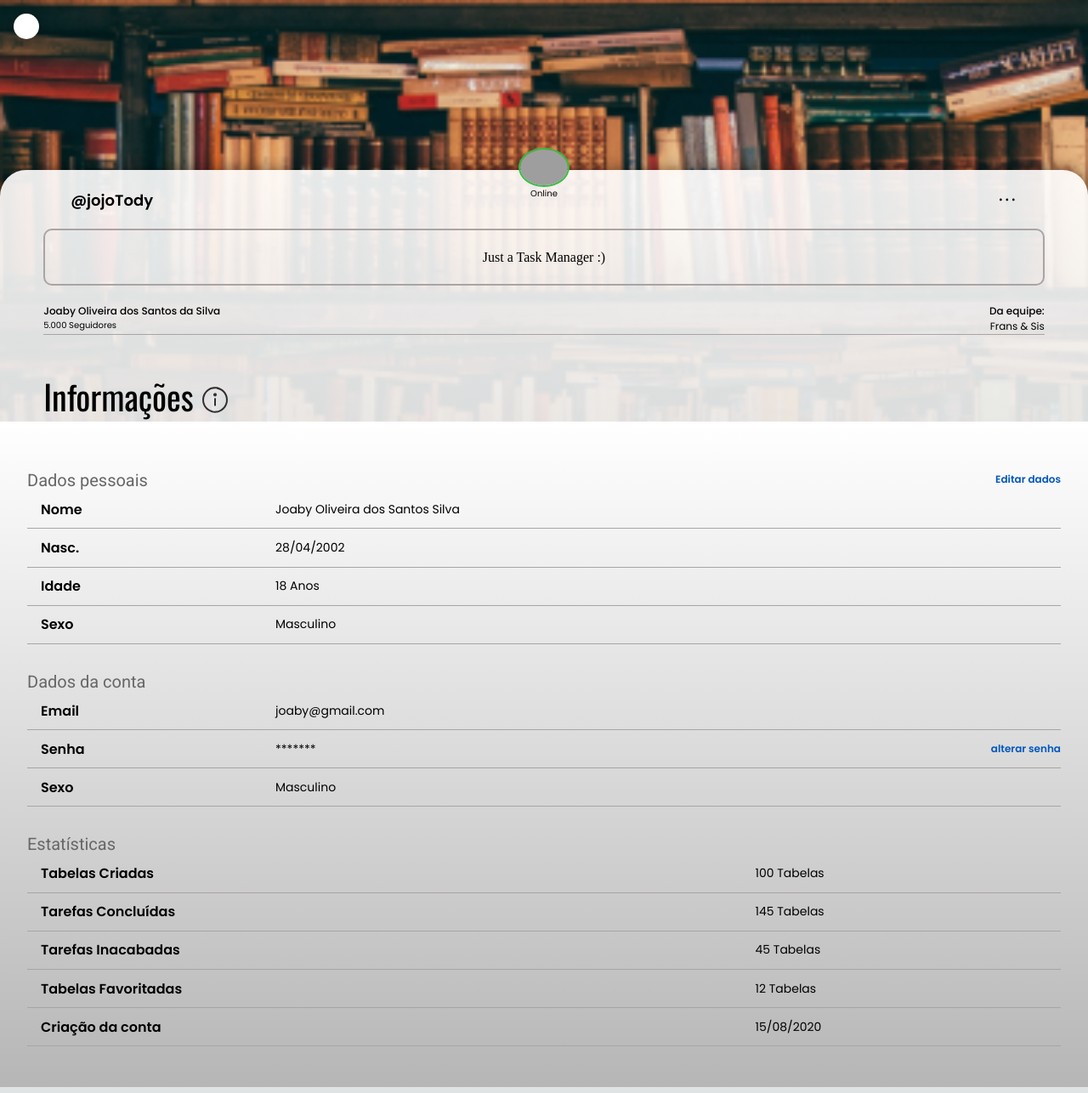
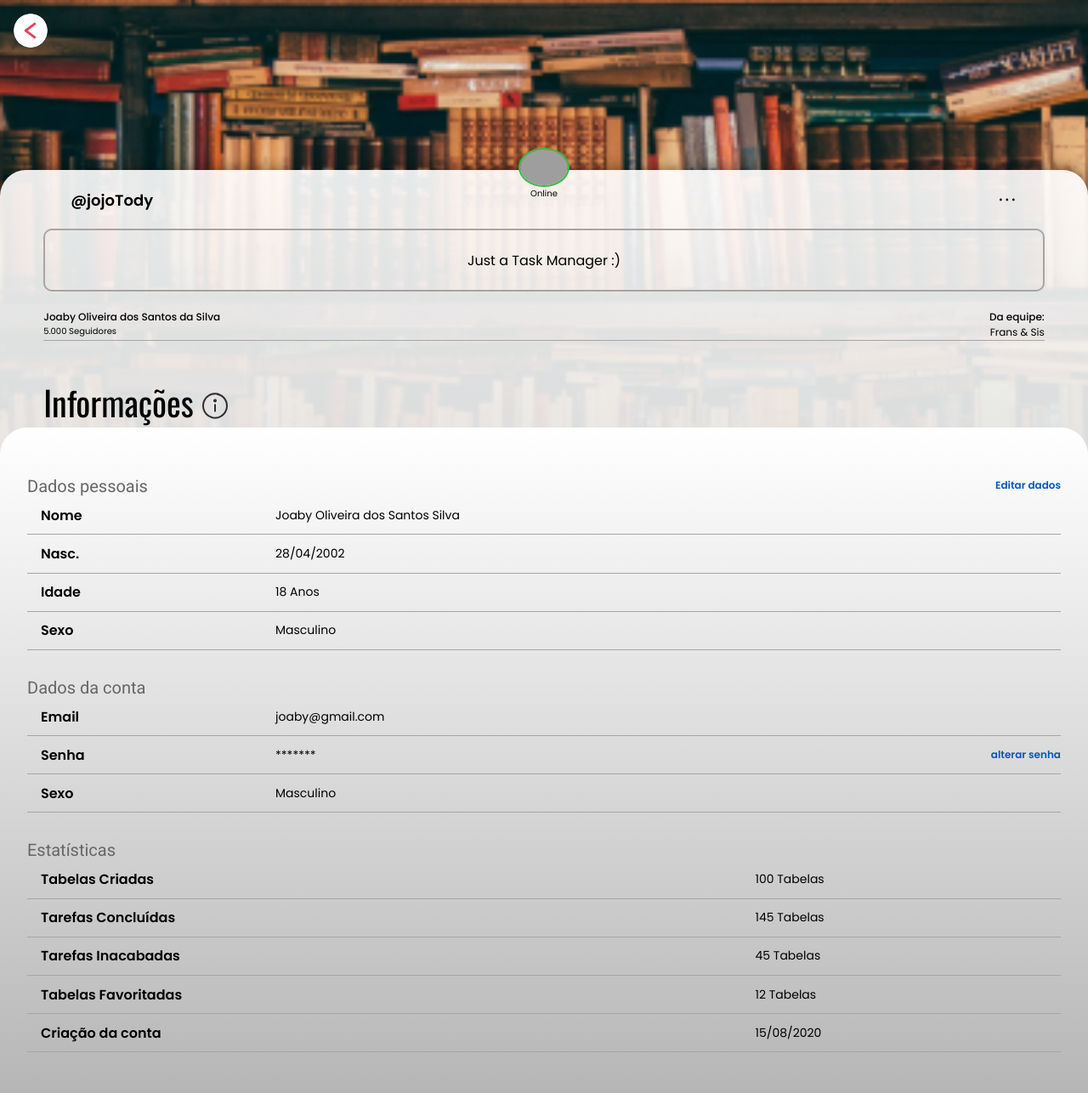
Before and after one commit to joaby-oliveira/todods, a PHP site: page /profile-manager.php in a window 1280 px wide. Shown: the whole page at 85% size. Run offline with PHP 8.4, Linux system fonts and the light colour scheme; some libraries are stand-ins or nearby versions; grey boxes are pictures that could not be loaded.

Commit message:
Add change and style to the back button

```diff
--- a/profile-manager.php
+++ b/profile-manager.php
@@ -12,11 +12,13 @@ include "public/components/Header/header.php";
     <title>Perfil</title>
 </head>
 <body>
+    <div class="btn-back">
+        <a href="./index.php">
+            <img src="public/icons/icon-back.svg" alt="">
+        </a>
+    </div>
     <main class="container">
         <div class="flexbox-container-1">
-            <div class="btn-back">
-                <a href="tables.php"><span class="iconify" data-inline="false" data-icon="ion:chevron-back-outline"></span></a>
-            </div>
         </div>
         <div class="flexbox-container-2">
             <div id="header1">
--- a/public/styles/global.css
+++ b/public/styles/global.css
@@ -14,3 +14,21 @@
     outline: none;
     border: none;
 }
+
+.btn-back {
+    position: absolute;
+    top: 1rem;
+    left: 1rem;
+    cursor: pointer;
+    transition: 0.2s;
+}
+
+.btn-back:hover {
+    filter: brightness(96%);
+}
+
+.btn-back img {
+    width: 2.5rem;
+    box-shadow: 0 0 10px #3f383840;
+    border-radius: 5rem;
+}
--- a/public/styles/profile-manager.css
+++ b/public/styles/profile-manager.css
@@ -33,6 +33,7 @@
     border-radius: 31px 30px 0px 0px;
     align-items: center;
     width:100%;
+    user-select: none;
 }
 
 #header1{
@@ -74,6 +75,7 @@
 }
 
 #desc1 p{
+    font-family: 'Poppins';
     border: 2px solid #ABA3A3;
     text-align: center;
     padding: 1.4rem;
@@ -118,6 +120,9 @@
 .flexbox-container-3{
     width: 100%;
     background: linear-gradient(180deg, #FFFFFF 0%, #B6B6B6 100%);
+    border-top-left-radius: 2rem;
+    border-top-right-radius: 2rem;
+    user-select: text;
 }
 
 .main-title{
```
Also changed, not shown: public/icons/icon-back.svg (added).
